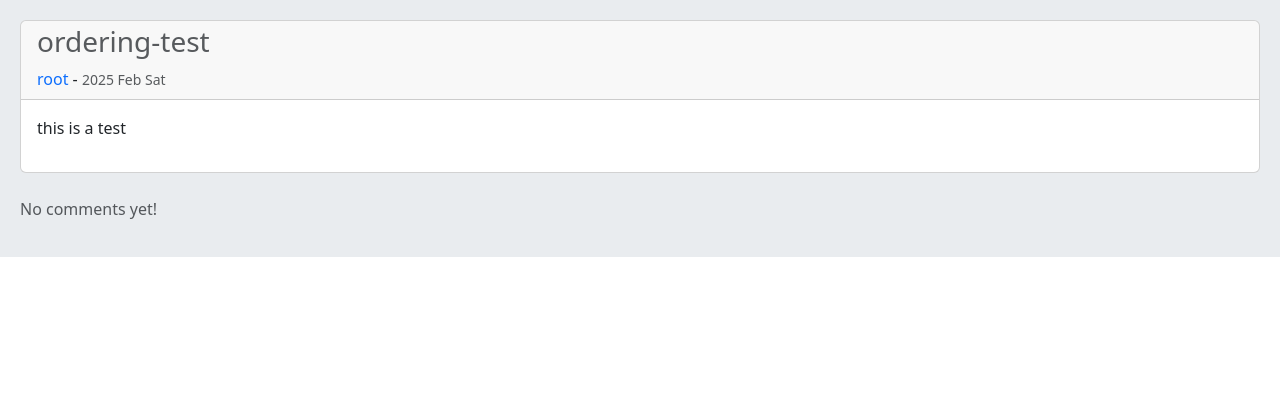
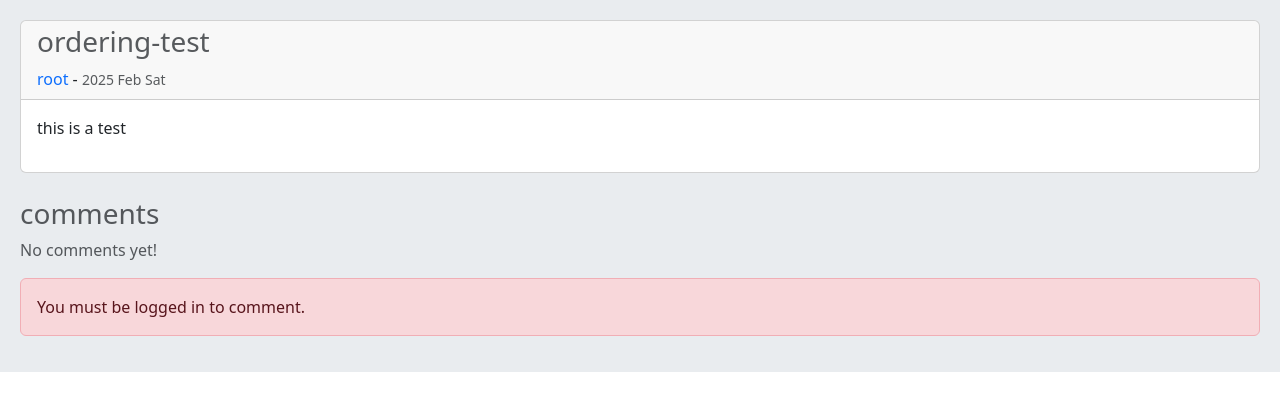
Before and after one commit to mbijanpour/DjangoFirstSocial, a Django app: a page that uses posts/templates/posts/detail.html in a window 1280 px wide. Shown: the part 56-467 px from the top of the page. Run offline with Django 5.2, Linux system fonts and the light colour scheme; data comes from the database, SQL or seed files in the repository; both versions use the stored data as it was after the commit.

Commit message:
Add comment functionality to post detail view; implement CommentCreateForm and update template

```diff
--- a/posts/templates/posts/detail.html
+++ b/posts/templates/posts/detail.html
@@ -24,9 +24,10 @@
     <a href="{% url "posts:post_update" post.id %}" class="btn btn-update btn-primary">update</a>
     {% endif %} <br>
 
+    <h3 class="card-subtitle mb-2 text-muted"> comments </h3>
+
     {% for comment in comments %}
 
-    <h3 class="card-subtitle mb-2 text-muted"> comments </h3>
     <div class="card mb-3">
         <div class="card-header">
             <a href="{% url 'accounts:user_profile' comment.user.id %}" class="text-primary" style="text-decoration: none;">
@@ -44,4 +45,18 @@
 
     {% endfor %}
 
+    {% if request.user.is_authenticated %}
+        {% if request.user.id != post.user.id %}
+            <form method="POST" class="mt-4">
+                {% csrf_token %}
+                {{ form.as_p }}
+                <button type="submit" class="btn btn-primary">Comment</button>
+            </form>
+        {% else %}
+            <p class="alert alert-danger">Authors can't comment on their own posts.</p>
+        {% endif %}
+    {% else %}
+        <p class="alert alert-danger">You must be logged in to comment.</p>
+    {% endif %}
+
 {% endblock %}
--- a/posts/views.py
+++ b/posts/views.py
@@ -3,17 +3,40 @@ from django.views import View
 from django.contrib.auth.mixins import LoginRequiredMixin
 from django.contrib import messages
 from django.utils.text import slugify
+from django.utils.decorators import method_decorator
+from django.contrib.auth.decorators import login_required
 
 from .models import Post
-from .forms import PostCreateUpdateForm
+from .forms import PostCreateUpdateForm, CommentCreateForm
 from home.models import Comment
 
 
 class PostDetailView(View):
-    def get(self, request, post_id, post_slug):
-        post = get_object_or_404(Post, pk=post_id, slug=post_slug)
-        comments = post.pcomment.filter(is_reply=False)
-        return render(request, "posts/detail.html", {"post": post, "comments": comments})
+    form_class = CommentCreateForm
+
+    def setup(self, request, *args, **kwargs):
+        # the parameters which passed in the url will save in kwargs
+        # we set it to post instance so that django wont confuse it with model Post
+        self.post_instance = get_object_or_404(
+            Post, pk=kwargs['post_id'], slug=kwargs['post_slug'])
+        return super().setup(self, request, *args, **kwargs)
+
+    def get(self, request, *args, **kwargs):
+        # post = get_object_or_404(Post, pk=post_id, slug=post_slug)
+        comments = self.post_instance.pcomment.filter(is_reply=False)
+        return render(request, "posts/detail.html", {"post": self.post_instance, "comments": comments, "form": self.form_class})
+
+    @method_decorator(login_required)
+    def post(self, request, *args, **kwargs):
+        form = self.form_class(request.POST)
+        if form.is_valid():
+            new_comment = form.save(commit=False)
+            new_comment.user = request.user
+            new_comment.post = self.post_instance
+            new_comment.save()
+            messages.success(
+                request, "your comment submitted successfully.", 'success')
+            return redirect('posts:post_detail', self.post_instance.id, self.post_instance.slug)
 
 
 class PostDeleteView(LoginRequiredMixin, View):
```
Also changed, not shown: posts/forms.py (+12 -0 lines), db.sqlite3.
